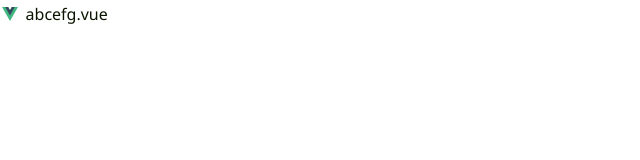
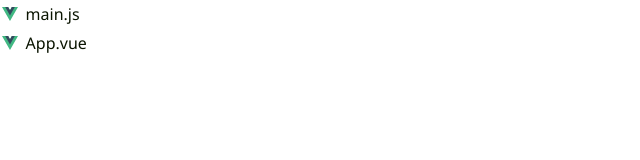
Before and after one commit to MarcellPerger1/vue_stuff_4, a Vue app: page / in a window 1280 px wide. Shown: the top 160 px of the page, without its empty margins (0-640 px from the left). Built offline with nearby package versions, Linux system fonts and the light colour scheme.

Commit message:
feat: Add `FileList.vue`
 (Wow, Vue is so elegant)

```diff
--- a/src/App.vue
+++ b/src/App.vue
@@ -1,10 +1,10 @@
 <script setup>
-import FileItem from './components/FileItem.vue';
+import FileList from './components/FileList.vue';
 </script>
 
 <template>
   <main>
-    <FileItem filename="abcefg.vue"></FileItem>
+    <FileList :files-list="['main.js', 'App.vue']"></FileList>
   </main>
 </template>
 
--- /dev/null
+++ b/src/components/FileList.vue
@@ -0,0 +1,13 @@
+<script setup>
+import FileItem from './FileItem.vue';
+defineProps({
+  filesList: {
+    required: true,
+    type: Array
+  }
+});
+</script>
+
+<template>
+  <FileItem v-for="fname in filesList" :key="fname" :filename="fname" />
+</template>
```
